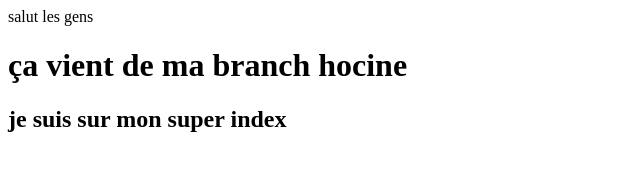
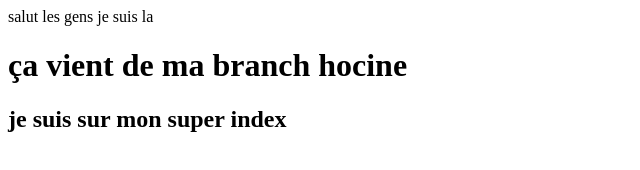
Before and after one commit to HocineBouss/GitBranch, a plain HTML site: page index.html in a window 1280 px wide. Shown: the full height of the page, 0-640 px from the left. Drawn offline with Linux system fonts and the light colour scheme.

Commit message:
ajout je suis la

```diff
--- a/index.html
+++ b/index.html
@@ -8,7 +8,7 @@
 </head>
 <body>
     <div>
-        salut les gens
+        salut les gens je suis la
         <h1>ça vient de ma branch hocine</h1>
 
        <h2> je suis sur mon super index</h2>
```
